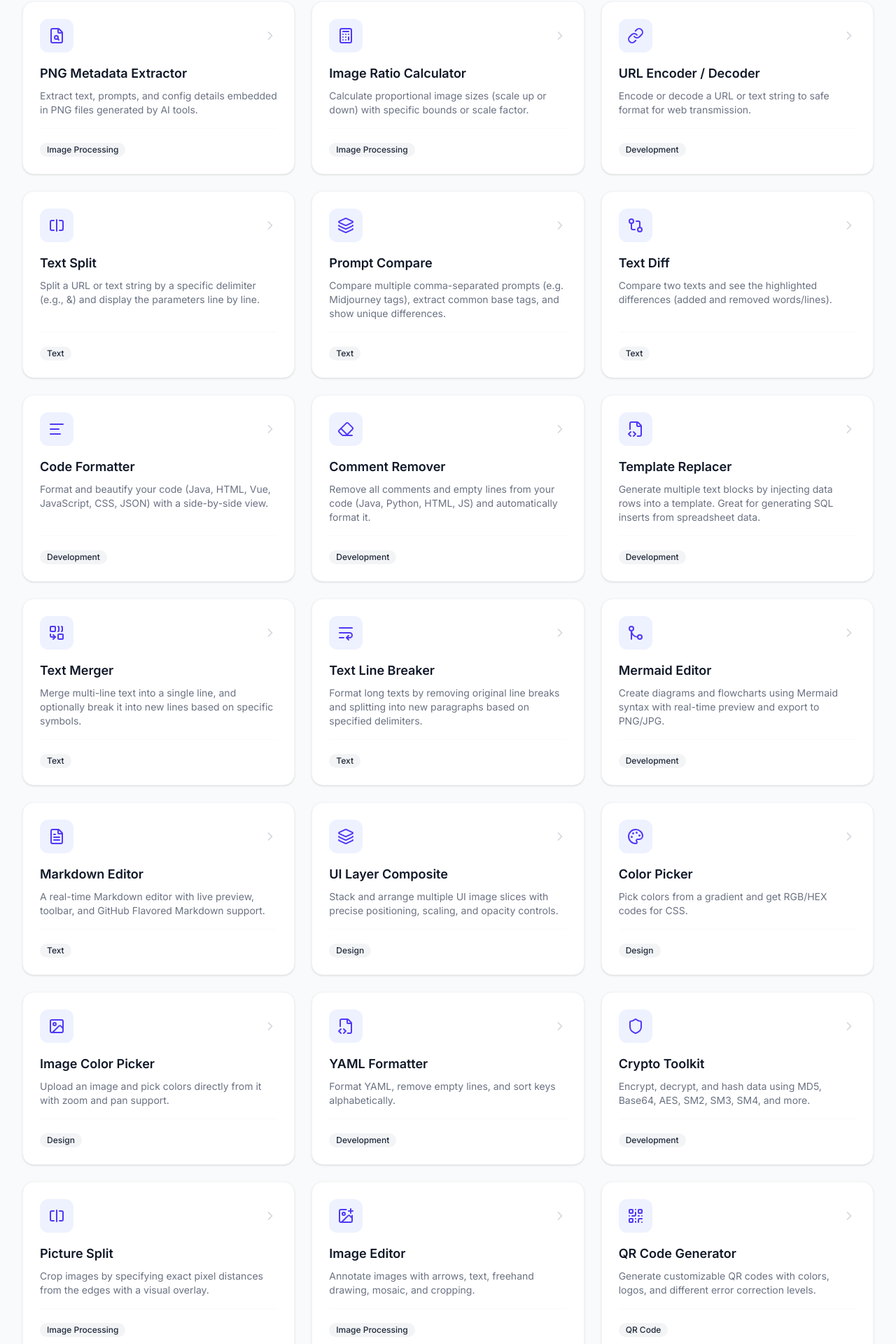
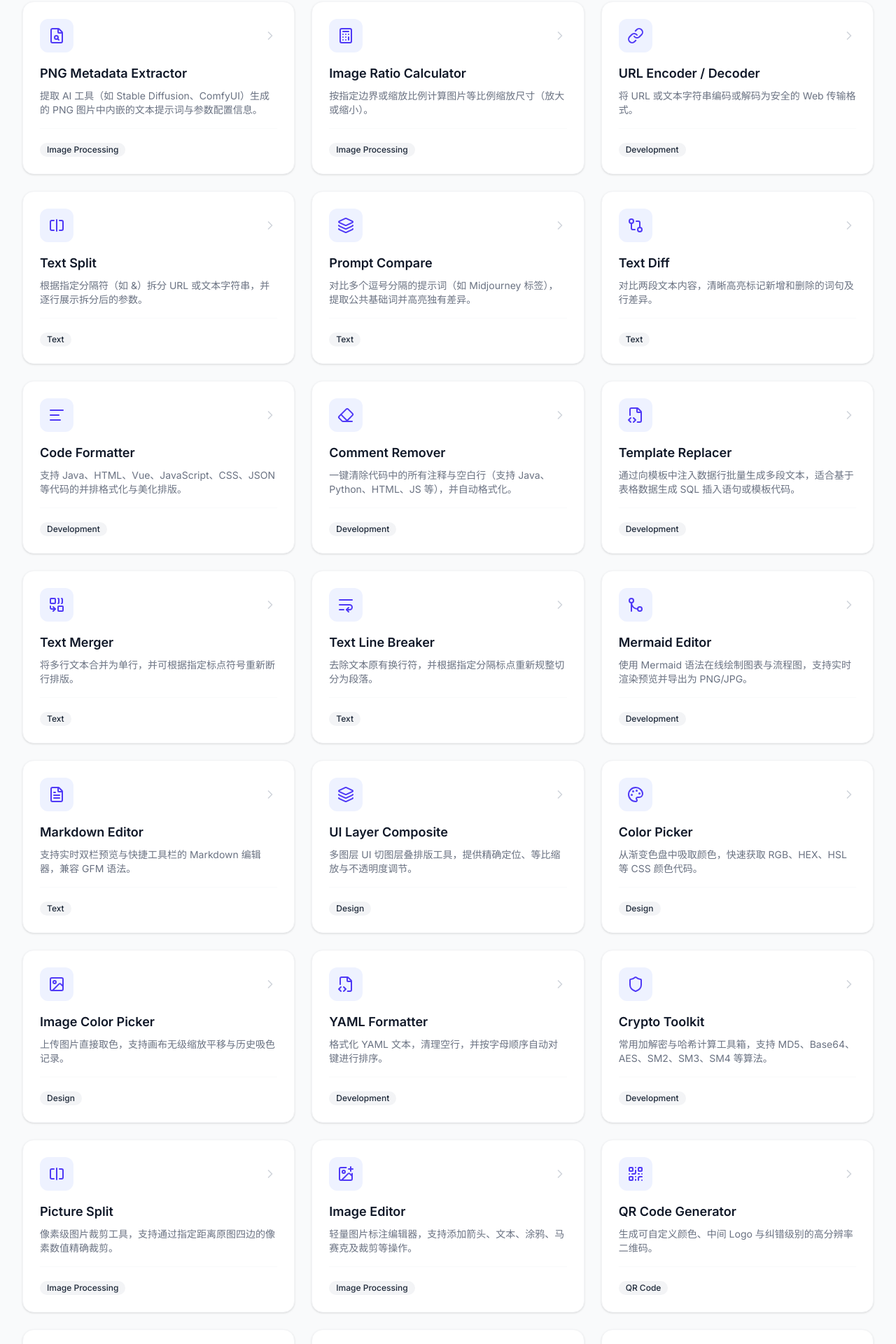
Before and after one commit to Haremend/GeminiApp-DevTools-Hub, a Next.js app: page / in a window 1280 px wide. Shown: the part 300-2220 px from the top of the page at 70% size. Built offline with nearby package versions, Linux system fonts and the light colour scheme.

Commit message:
refactor(editor): extract ToolButton component
Refactor the ImageEditor tool by extracting a reusable ToolButton component and clean up unused state. Update tool descriptions in lib/tools.ts to include Chinese translations.

```diff
--- a/lib/tools.ts
+++ b/lib/tools.ts
@@ -15,7 +15,7 @@ export const tools: Tool[] = [
   {
     id: 'png-metadata-extractor',
     name: 'PNG Metadata Extractor',
-    description: 'Extract text, prompts, and config details embedded in PNG files generated by AI tools.',
+    description: '提取 AI 工具（如 Stable Diffusion、ComfyUI）生成的 PNG 图片中内嵌的文本提示词与参数配置信息。',
     category: 'Image Processing',
     icon: FileSearch,
     path: '/tools/png-metadata-extractor',
@@ -23,7 +23,7 @@ export const tools: Tool[] = [
   {
     id: 'image-ratio-calculator',
     name: 'Image Ratio Calculator',
-    description: 'Calculate proportional image sizes (scale up or down) with specific bounds or scale factor.',
+    description: '按指定边界或缩放比例计算图片等比例缩放尺寸（放大或缩小）。',
     category: 'Image Processing',
     icon: Calculator,
     path: '/tools/image-ratio-calculator',
@@ -31,7 +31,7 @@ export const tools: Tool[] = [
   {
     id: 'url-encoder',
     name: 'URL Encoder / Decoder',
-    description: 'Encode or decode a URL or text string to safe format for web transmission.',
+    description: '将 URL 或文本字符串编码或解码为安全的 Web 传输格式。',
     category: 'Development',
     icon: Link,
     path: '/tools/url-encoder',
@@ -39,7 +39,7 @@ export const tools: Tool[] = [
   {
     id: 'text-split',
     name: 'Text Split',
-    description: 'Split a URL or text string by a specific delimiter (e.g., &) and display the parameters line by line.',
+    description: '根据指定分隔符（如 &）拆分 URL 或文本字符串，并逐行展示拆分后的参数。',
     category: 'Text',
     icon: SplitSquareHorizontal,
     path: '/tools/text-split',
@@ -47,7 +47,7 @@ export const tools: Tool[] = [
   {
     id: 'prompt-compare',
     name: 'Prompt Compare',
-    description: 'Compare multiple comma-separated prompts (e.g. Midjourney tags), extract common base tags, and show unique differences.',
+    description: '对比多个逗号分隔的提示词（如 Midjourney 标签），提取公共基础词并高亮独有差异。',
     category: 'Text',
     icon: Layers,
     path: '/tools/prompt-compare',
@@ -55,7 +55,7 @@ export const tools: Tool[] = [
   {
     id: 'text-diff',
     name: 'Text Diff',
-    description: 'Compare two texts and see the highlighted differences (added and removed words/lines).',
+    description: '对比两段文本内容，清晰高亮标记新增和删除的词句及行差异。',
     category: 'Text',
     icon: GitCompare,
     path: '/tools/text-diff',
@@ -63,7 +63,7 @@ export const tools: Tool[] = [
   {
     id: 'code-formatter',
     name: 'Code Formatter',
-    description: 'Format and beautify your code (Java, HTML, Vue, JavaScript, CSS, JSON) with a side-by-side view.',
+    description: '支持 Java、HTML、Vue、JavaScript、CSS、JSON 等代码的并排格式化与美化排版。',
     category: 'Development',
     icon: AlignLeft,
     path: '/tools/code-formatter',
@@ -71,7 +71,7 @@ export const tools: Tool[] = [
   {
     id: 'comment-remover',
     name: 'Comment Remover',
-    description: 'Remove all comments and empty lines from your code (Java, Python, HTML, JS) and automatically format it.',
+    description: '一键清除代码中的所有注释与空白行（支持 Java、Python、HTML、JS 等），并自动格式化。',
     category: 'Development',
     icon: Eraser,
     path: '/tools/comment-remover',
@@ -79,7 +79,7 @@ export const tools: Tool[] = [
   {
     id: 'template-replacer',
     name: 'Template Replacer',
-    description: 'Generate multiple text blocks by injecting data rows into a template. Great for generating SQL inserts from spreadsheet data.',
+    description: '通过向模板中注入数据行批量生成多段文本，适合基于表格数据生成 SQL 插入语句或模板代码。',
     category: 'Development',
     icon: FileCode2,
     path: '/tools/template-replacer',
@@ -87,7 +87,7 @@ export const tools: Tool[] = [
   {
     id: 'text-merger',
     name: 'Text Merger',
-    description: 'Merge multi-line text into a single line, and optionally break it into new lines based on specific symbols.',
+    description: '将多行文本合并为单行，并可根据指定标点符号重新断行排版。',
     category: 'Text',
     icon: Combine,
     path: '/tools/text-merger',
@@ -95,7 +95,7 @@ export const tools: Tool[] = [
   {
     id: 'text-breaker',
     name: 'Text Line Breaker',
-    description: 'Format long texts by removing original line breaks and splitting into new paragraphs based on specified delimiters.',
+    description: '去除文本原有换行符，并根据指定分隔标点重新规整切分为段落。',
     category: 'Text',
     icon: WrapText,
     path: '/tools/text-breaker',
@@ -103,7 +103,7 @@ export const tools: Tool[] = [
   {
     id: 'mermaid-editor',
     name: 'Mermaid Editor',
-    description: 'Create diagrams and flowcharts using Mermaid syntax with real-time preview and export to PNG/JPG.',
+    description: '使用 Mermaid 语法在线绘制图表与流程图，支持实时渲染预览并导出为 PNG/JPG。',
     category: 'Development',
     icon: GitMerge,
     path: '/tools/mermaid-editor',
@@ -111,7 +111,7 @@ export const tools: Tool[] = [
   {
     id: 'markdown-editor',
     name: 'Markdown Editor',
-    description: 'A real-time Markdown editor with live preview, toolbar, and GitHub Flavored Markdown support.',
+    description: '支持实时双栏预览与快捷工具栏的 Markdown 编辑器，兼容 GFM 语法。',
     category: 'Text',
     icon: FileText,
     path: '/tools/markdown-editor',
@@ -119,7 +119,7 @@ export const tools: Tool[] = [
   {
     id: 'ui-layer-composite',
     name: 'UI Layer Composite',
-    description: 'Stack and arrange multiple UI image slices with precise positioning, scaling, and opacity controls.',
+    description: '多图层 UI 切图层叠排版工具，提供精确定位、等比缩放与不透明度调节。',
     category: 'Design',
     icon: Layers,
     path: '/tools/ui-layer-composite',
@@ -127,7 +127,7 @@ export const tools: Tool[] = [
   {
     id: 'color-picker',
     name: 'Color Picker',
-    description: 'Pick colors from a gradient and get RGB/HEX codes for CSS.',
+    description: '从渐变色盘中吸取颜色，快速获取 RGB、HEX、HSL 等 CSS 颜色代码。',
     category: 'Design',
     icon: Palette,
     path: '/tools/color-picker',
@@ -135,7 +135,7 @@ export const tools: Tool[] = [
   {
     id: 'image-color-picker',
     name: 'Image Color Picker',
-    description: 'Upload an image and pick colors directly from it with zoom and pan support.',
+    description: '上传图片直接取色，支持画布无级缩放平移与历史吸色记录。',
     category: 'Design',
     icon: ImageIcon,
     path: '/tools/image-color-picker',
@@ -143,7 +143,7 @@ export const tools: Tool[] = [
   {
     id: 'yaml-formatter',
     name: 'YAML Formatter',
-    description: 'Format YAML, remove empty lines, and sort keys alphabetically.',
+    description: '格式化 YAML 文本，清理空行，并按字母顺序自动对键进行排序。',
     category: 'Development',
     icon: FileCode2,
     path: '/tools/yaml-formatter',
@@ -151,7 +151,7 @@ export const tools: Tool[] = [
   {
     id: 'crypto-toolkit',
     name: 'Crypto Toolkit',
-    description: 'Encrypt, decrypt, and hash data using MD5, Base64, AES, SM2, SM3, SM4, and more.',
+    description: '常用加解密与哈希计算工具箱，支持 MD5、Base64、AES、SM2、SM3、SM4 等算法。',
     category: 'Development',
     icon: Shield,
     path: '/tools/crypto-toolkit',
@@ -159,7 +159,7 @@ export const tools: Tool[] = [
   {
     id: 'picture-split',
     name: 'Picture Split',
-    description: 'Crop images by specifying exact pixel distances from the edges with a visual overlay.',
+    description: '像素级图片裁剪工具，支持通过指定距离原图四边的像素数值精确裁剪。',
     category: 'Image Processing',
     icon: SplitSquareHorizontal,
     path: '/tools/picture-split',
@@ -167,7 +167,7 @@ export const tools: Tool[] = [
   {
     id: 'image-editor',
     name: 'Image Editor',
-    description: 'Annotate images with arrows, text, freehand drawing, mosaic, and cropping.',
+    description: '轻量图片标注编辑器，支持添加箭头、文本、涂鸦、马赛克及裁剪等操作。',
     category: 'Image Processing',
     icon: ImagePlus,
     path: '/tools/image-editor',
@@ -175,7 +175,7 @@ export const tools: Tool[] = [
   {
     id: 'qr-generator',
     name: 'QR Code Generator',
-    description: 'Generate customizable QR codes with colors, logos, and different error correction levels.',
+    description: '生成可自定义颜色、中间 Logo 与纠错级别的高分辨率二维码。',
     category: 'QR Code',
     icon: QrCode,
     path: '/tools/qr-generator',
@@ -183,7 +183,7 @@ export const tools: Tool[] = [
   {
     id: 'qr-scanner',
     name: 'QR Code Scanner',
-    description: 'Decode QR codes by uploading an image or scanning directly with your camera.',
+    description: '支持图片上传、剪贴板粘贴或直接调用摄像头扫码解析二维码。',
     category: 'QR Code',
     icon: ScanLine,
     path: '/tools/qr-scanner',
@@ -191,7 +191,7 @@ export const tools: Tool[] = [
   {
     id: 'remove-duplicates',
     name: 'Remove Duplicates',
-    description: 'Remove duplicate lines from a block of text, keeping only the first occurrence.',
+    description: '去除文本中的重复行，保留首次出现的行，支持一键去除空行。',
     category: 'Text',
     icon: Layers,
     path: '/tools/remove-duplicates',
@@ -199,7 +199,7 @@ export const tools: Tool[] = [
   {
     id: 'text-reader',
     name: 'Text Reader (文本阅读器)',
-    description: 'Paste text, automatically split into lines, and read aloud with synchronized speech, line highlighting, speed control, and progress seeking.',
+    description: '粘贴文本自动按行拆分，通过浏览器语音逐行朗读，支持同步高亮居中、语速与进度调节、字号与间距自定义。',
     category: 'Text',
     icon: Volume2,
     path: '/tools/text-reader',
```
Also changed, not shown: app/tools/image-editor/Editor.tsx (+36 -25 lines).
